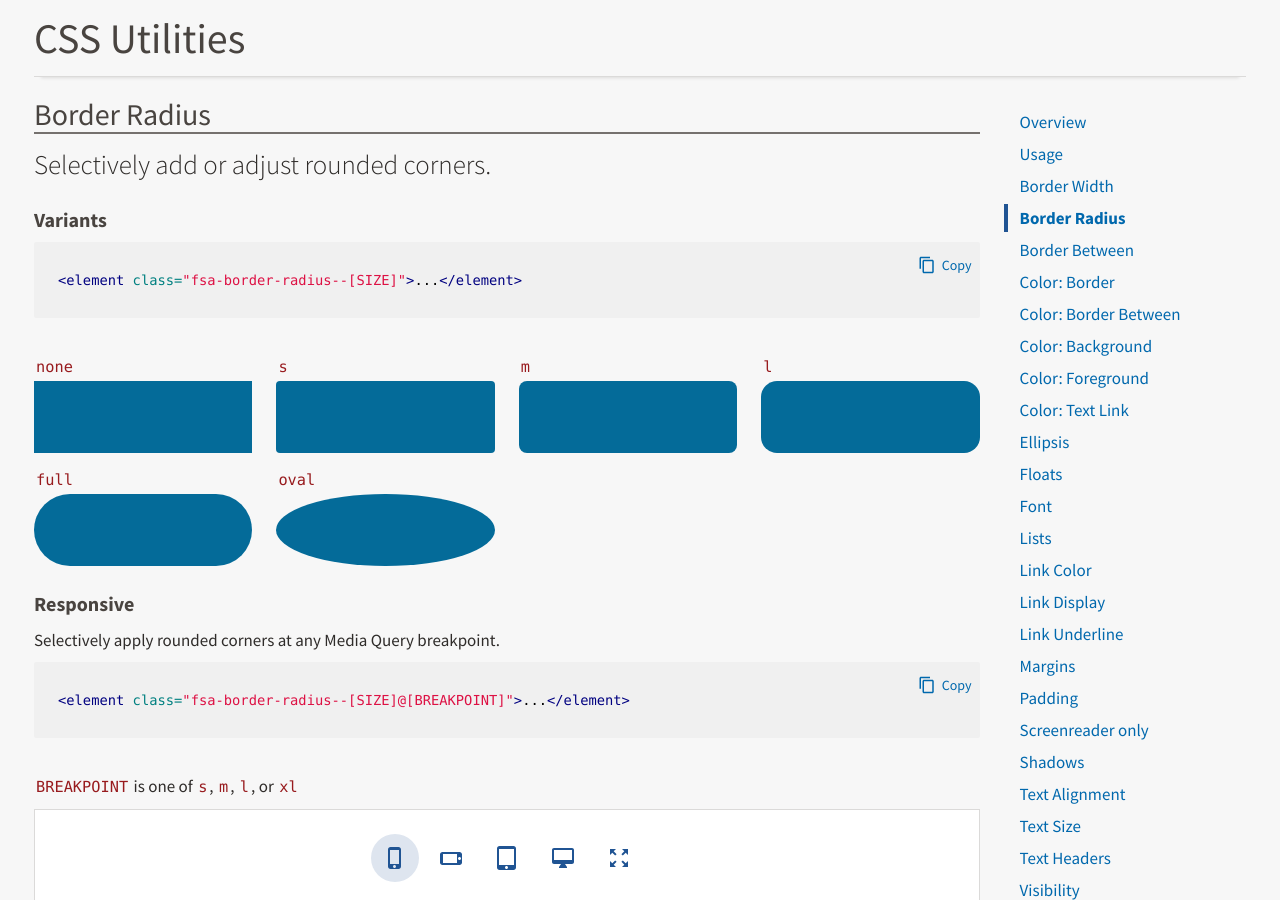
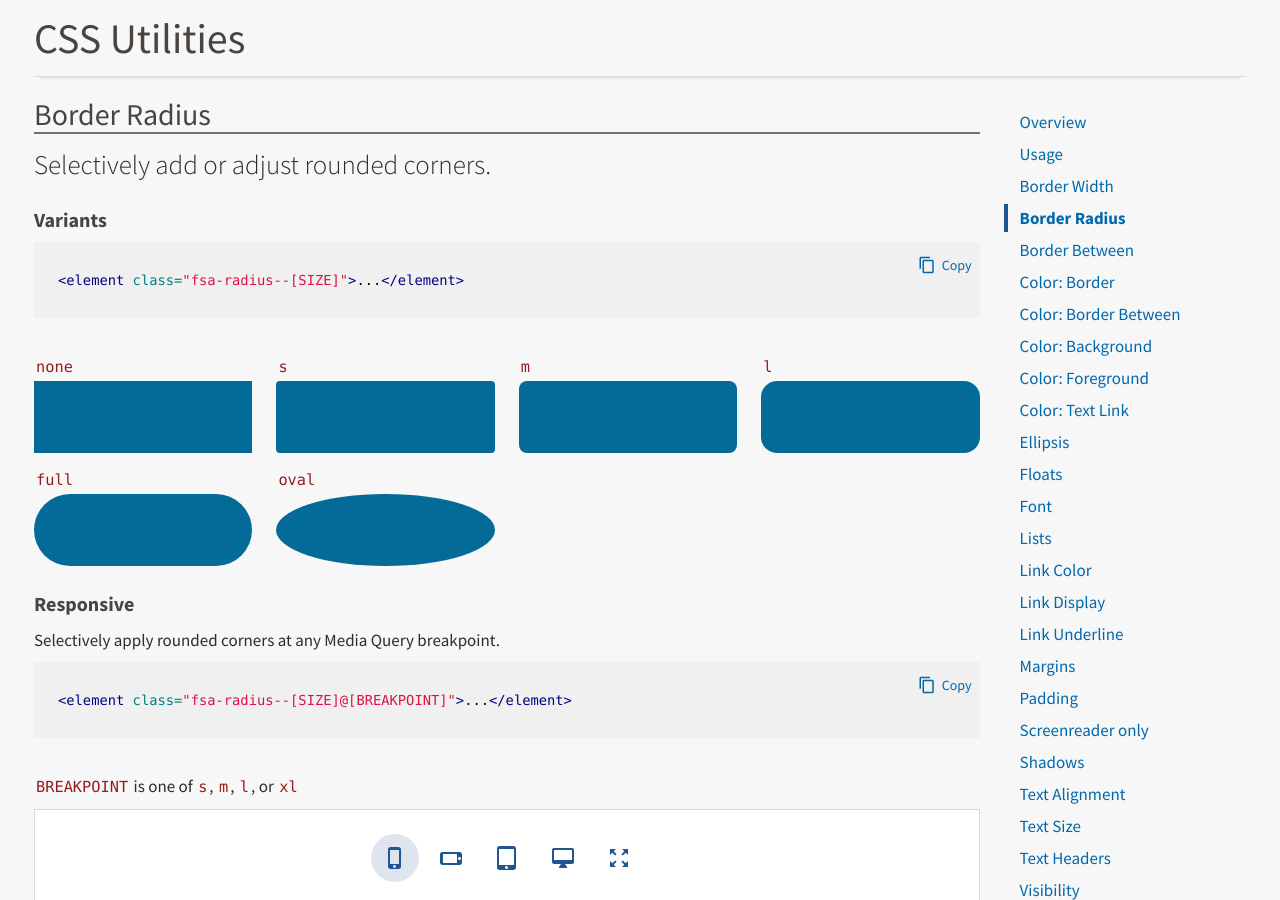
Before and after one commit to USDA-FSA/fsa-design-system, a Jekyll site: the page built from utilities/index.md, in a window 1280 px wide and 900 px high, scrolled down 3901 px. Built offline with Jekyll 4.4.1, drawn with Linux system fonts in a browser that asks for light colours.

Commit message:
closes #515

````diff
--- a/utilities/index.md
+++ b/utilities/index.md
@@ -238,7 +238,7 @@ https://usda-fsa.github.io/fsa-style/demo/rwd__border-width.html
 ### Variants
 
 ```html
-<element class="fsa-border-radius--[SIZE]">...</element>
+<element class="fsa-radius--[SIZE]">...</element>
 ```
 
 <div class="fsa-grid fsa-m-b--s">
@@ -275,7 +275,7 @@ https://usda-fsa.github.io/fsa-style/demo/rwd__border-width.html
 Selectively apply rounded corners at any Media Query breakpoint.
 
 ```html
-<element class="fsa-border-radius--[SIZE]@[BREAKPOINT]">...</element>
+<element class="fsa-radius--[SIZE]@[BREAKPOINT]">...</element>
 ```
 
 <code>BREAKPOINT</code> is one of
````
